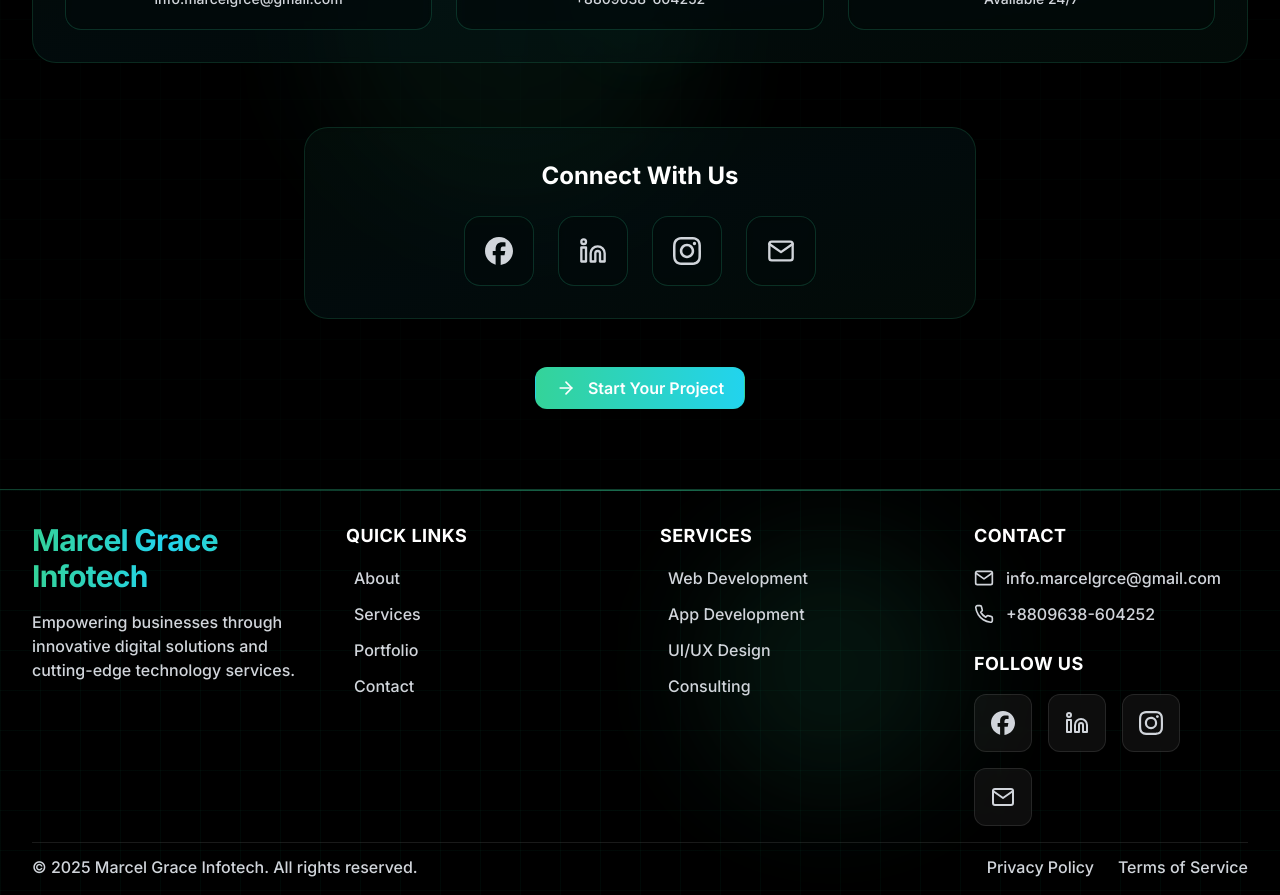
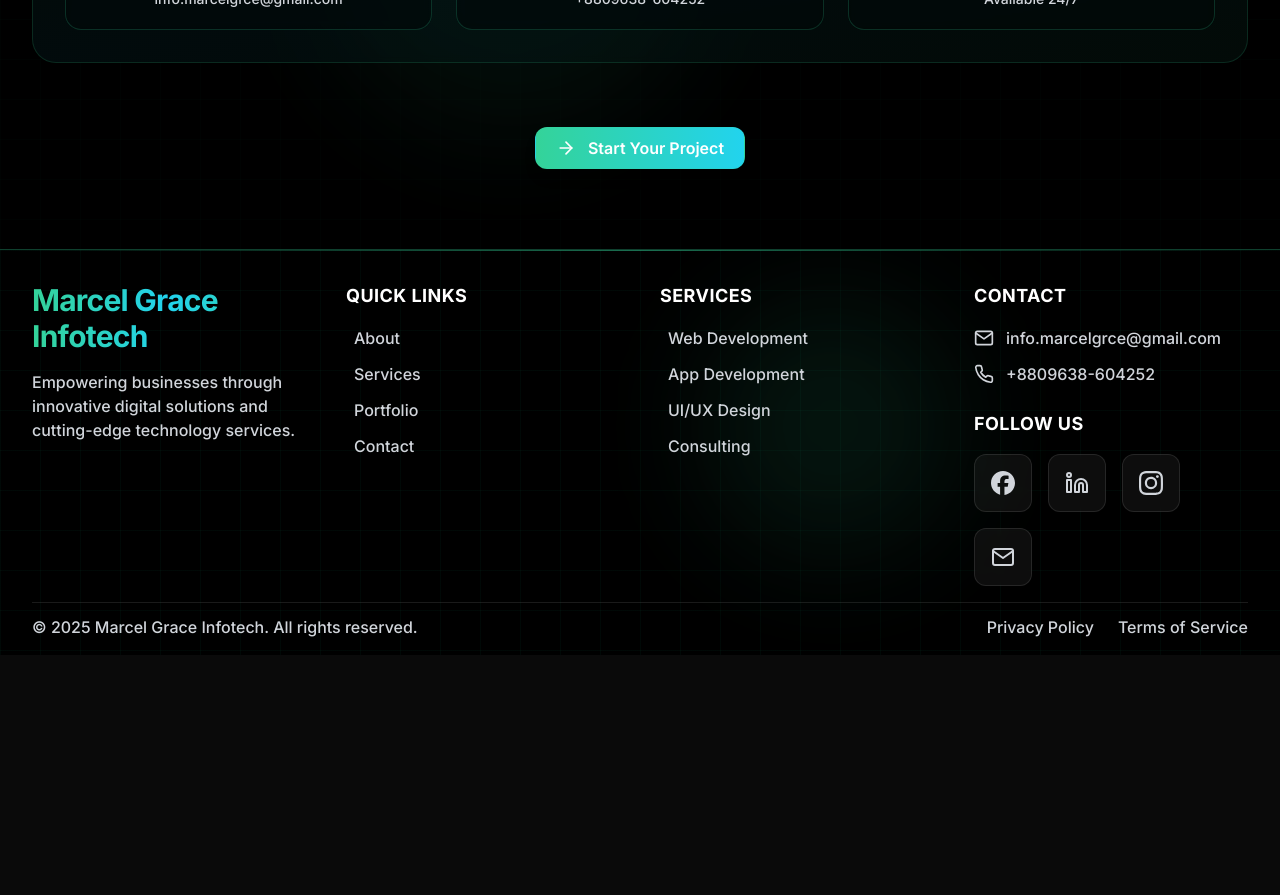
Before and after one commit to hasib2k/marcel_grace, a Next.js app: page / in a window 1280 px wide. Shown: the part 4200-5095 px from the top of the page. After the commit the page ends 4855 px from the top, so only its background shows below. Built offline with nearby package versions, Linux system fonts and the light colour scheme.

Commit message:
social link fix

```diff
--- a/app/components/Contact.tsx
+++ b/app/components/Contact.tsx
@@ -96,53 +96,7 @@
               </div>
             </div>
           </motion.div>
-
-          {/* Social Links */}
-          <motion.div
-            initial={{ opacity: 0, y: 30 }}
-            whileInView={{ opacity: 1, y: 0 }}
-            transition={{ duration: 0.8, delay: 0.2 }}
-            viewport={{ once: true }}
-            className="mb-6 sm:mb-8 lg:mb-10 xl:mb-12"
-          >
-            <div className="relative overflow-hidden rounded-2xl sm:rounded-3xl bg-black/40 backdrop-blur-sm border border-emerald-400/20 p-6 sm:p-7 lg:p-8 max-w-2xl mx-auto">
-              {/* Background gradient */}
-              <div className="absolute inset-0 bg-gradient-to-br from-emerald-400/5 via-cyan-400/5 to-emerald-400/5"></div>
-
-              <div className="relative">
-                <h3 className="text-lg sm:text-xl lg:text-2xl font-bold text-white mb-4 sm:mb-5 lg:mb-6">Connect With Us</h3>
-                <div className="flex justify-center gap-3 sm:gap-4 lg:gap-6 flex-wrap">
-                  <Link
-                    href="https://www.facebook.com/MarcelGraceInfotech"
-                    target="_blank"
-                    className="group p-4 sm:p-4 lg:p-5 rounded-xl sm:rounded-2xl bg-black/40 backdrop-blur-sm border border-emerald-400/20 hover:border-emerald-400/50 hover:scale-110 transition-all duration-300 hover:shadow-lg hover:shadow-emerald-400/20 min-h-[48px] min-w-[48px] flex items-center justify-center"
-                  >
-                    <SiFacebook className="w-6 h-6 sm:w-6 sm:h-6 lg:w-7 lg:h-7 text-gray-300 group-hover:text-emerald-400 transition-colors duration-300" />
-                  </Link>
-                  <Link
-                    href="https://linkedin.com/company/marcelgrace"
-                    target="_blank"
-                    className="group p-4 sm:p-4 lg:p-5 rounded-xl sm:rounded-2xl bg-black/40 backdrop-blur-sm border border-emerald-400/20 hover:border-emerald-400/50 hover:scale-110 transition-all duration-300 hover:shadow-lg hover:shadow-emerald-400/20 min-h-[48px] min-w-[48px] flex items-center justify-center"
-                  >
-                    <FiLinkedin className="w-6 h-6 sm:w-6 sm:h-6 lg:w-7 lg:h-7 text-gray-300 group-hover:text-emerald-400 transition-colors duration-300" />
-                  </Link>
-                  <Link
-                    href="https://www.instagram.com/marcel_grace_infotech"
-                    target="_blank"
-                    className="group p-4 sm:p-4 lg:p-5 rounded-xl sm:rounded-2xl bg-black/40 backdrop-blur-sm border border-emerald-400/20 hover:border-emerald-400/50 hover:scale-110 transition-all duration-300 hover:shadow-lg hover:shadow-emerald-400/20 min-h-[48px] min-w-[48px] flex items-center justify-center"
-                  >
-                    <SiInstagram className="w-6 h-6 sm:w-6 sm:h-6 lg:w-7 lg:h-7 text-gray-300 group-hover:text-emerald-400 transition-colors duration-300" />
-                  </Link>
-                  <Link
-                    href="mailto:info.marcelgrce@gmail.com"
-                    className="group p-4 sm:p-4 lg:p-5 rounded-xl sm:rounded-2xl bg-black/40 backdrop-blur-sm border border-emerald-400/20 hover:border-emerald-400/50 hover:scale-110 transition-all duration-300 hover:shadow-lg hover:shadow-emerald-400/20 min-h-[48px] min-w-[48px] flex items-center justify-center"
-                  >
-                    <FiMail className="w-6 h-6 sm:w-6 sm:h-6 lg:w-7 lg:h-7 text-gray-300 group-hover:text-emerald-400 transition-colors duration-300" />
-                  </Link>
-                </div>
-              </div>
-            </div>
-          </motion.div>
+          {/* Social Links section removed as requested */}
 
           {/* CTA Button */}
           <motion.div
--- a/app/contact/page.tsx
+++ b/app/contact/page.tsx
@@ -75,42 +75,7 @@
                 </div>
               </div>
 
-              {/* Social Links */}
-              <div className="mt-8 pt-6 border-t border-gray-700">
-                <h3 className="text-white font-semibold mb-4">Follow Us</h3>
-                <div className="flex gap-4">
-                  <Link
-                    href="https://www.facebook.com/MarcelGraceInfotech"
-                    className="social-link"
-                    target="_blank"
-                  >
-                    {/* Facebook */}
-                    <svg width="20" height="20" fill="currentColor" viewBox="0 0 24 24" className="text-white"><path d="M22.675 0h-21.35c-.733 0-1.325.592-1.325 1.326v21.348c0 .733.592 1.326 1.325 1.326h11.495v-9.294h-3.128v-3.622h3.128v-2.672c0-3.1 1.893-4.788 4.659-4.788 1.325 0 2.463.099 2.797.143v3.24l-1.918.001c-1.504 0-1.797.715-1.797 1.763v2.313h3.587l-.467 3.622h-3.12v9.294h6.116c.733 0 1.325-.593 1.325-1.326v-21.349c0-.734-.592-1.326-1.325-1.326z"/></svg>
-                  </Link>
-                  <Link
-                    href="https://linkedin.com/company/marcelgrace"
-                    className="social-link"
-                    target="_blank"
-                  >
-                    <FiLinkedin size={20} className="text-white" />
-                  </Link>
-                  <Link
-                    href="https://www.instagram.com/marcel_grace_infotech"
-                    className="social-link"
-                    target="_blank"
-                  >
-                    {/* Instagram */}
-                    <svg width="20" height="20" fill="currentColor" viewBox="0 0 24 24" className="text-white"><path d="M12 2.163c3.204 0 3.584.012 4.85.07 1.366.062 2.633.334 3.608 1.308.974.974 1.246 2.241 1.308 3.608.058 1.266.07 1.646.07 4.85s-.012 3.584-.07 4.85c-.062 1.366-.334 2.633-1.308 3.608-.974.974-2.241 1.246-3.608 1.308-1.266.058-1.646.07-4.85.07s-3.584-.012-4.85-.07c-1.366-.062-2.633-.334-3.608-1.308-.974-.974-1.246-2.241-1.308-3.608-.058-1.266-.07-1.646-.07-4.85s.012-3.584.07-4.85c.062-1.366.334-2.633 1.308-3.608.974-.974 2.241-1.246 3.608-1.308 1.266-.058 1.646-.07 4.85-.07zm0-2.163c-3.259 0-3.667.012-4.947.072-1.276.06-2.687.334-3.678 1.325-.991.991-1.265 2.402-1.325 3.678-.06 1.28-.072 1.688-.072 4.947s.012 3.667.072 4.947c.06 1.276.334 2.687 1.325 3.678.991.991 2.402 1.265 3.678 1.325 1.28.06 1.688.072 4.947.072s3.667-.012 4.947-.072c1.276-.06 2.687-.334 3.678-1.325.991-.991 1.265-2.402 1.325-3.678.06-1.28.072-1.688.072-4.947s-.012-3.667-.072-4.947c-.06-1.276-.334-2.687-1.325-3.678-.991-.991-2.402-1.265-3.678-1.325-1.28-.06-1.688-.072-4.947-.072z"/><circle cx="12" cy="12" r="3.5"/></svg>
-                  </Link>
-                  <Link
-                    href="mailto:info.marcelgrce@gmail.com"
-                    className="social-link"
-                    target="_blank"
-                  >
-                    <FiMail size={20} className="text-white" />
-                  </Link>
-                </div>
-              </div>
+              {/* Social Links section removed as requested */}
             </div>
 
             {/* Quick Actions */}
```
